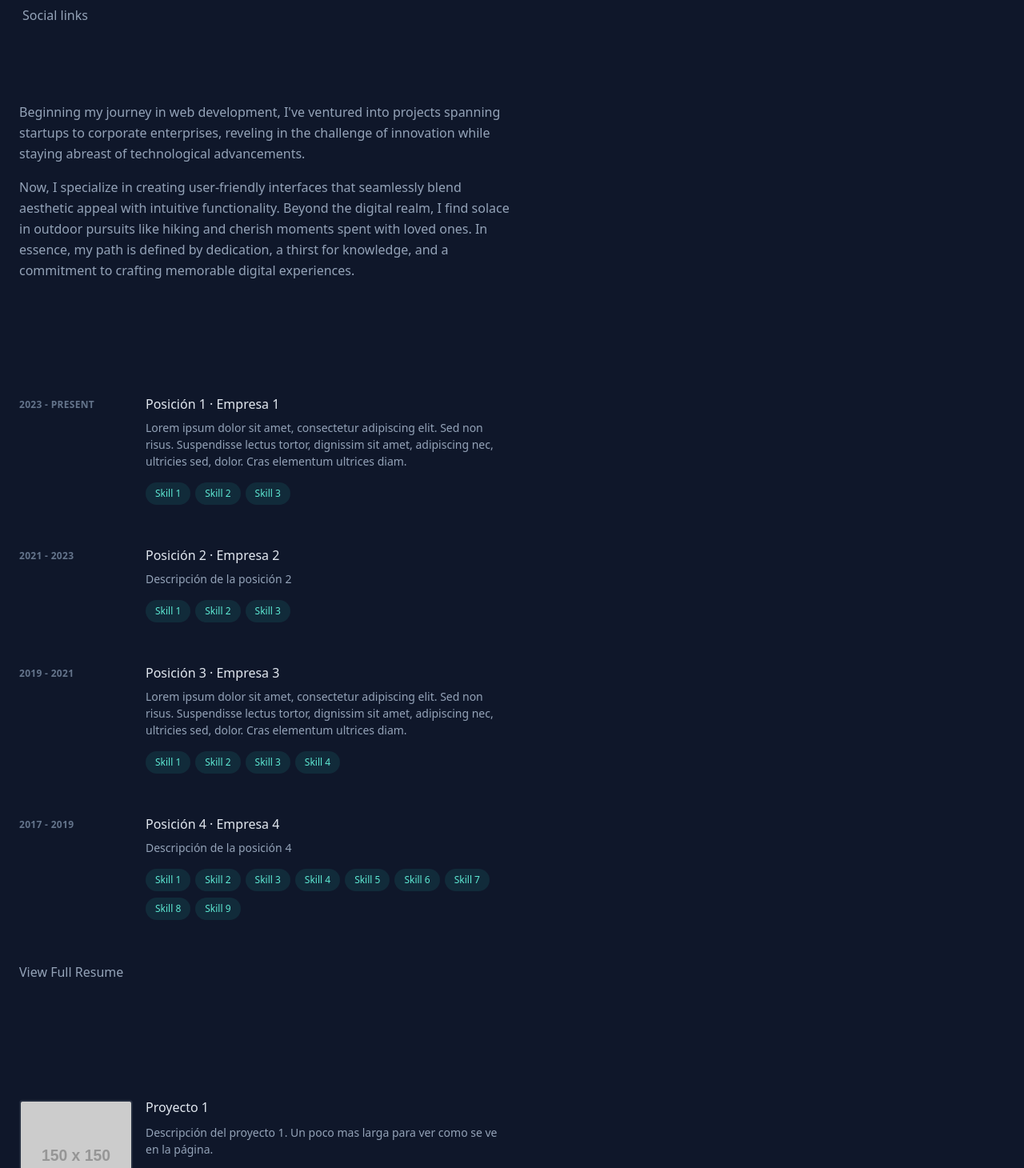
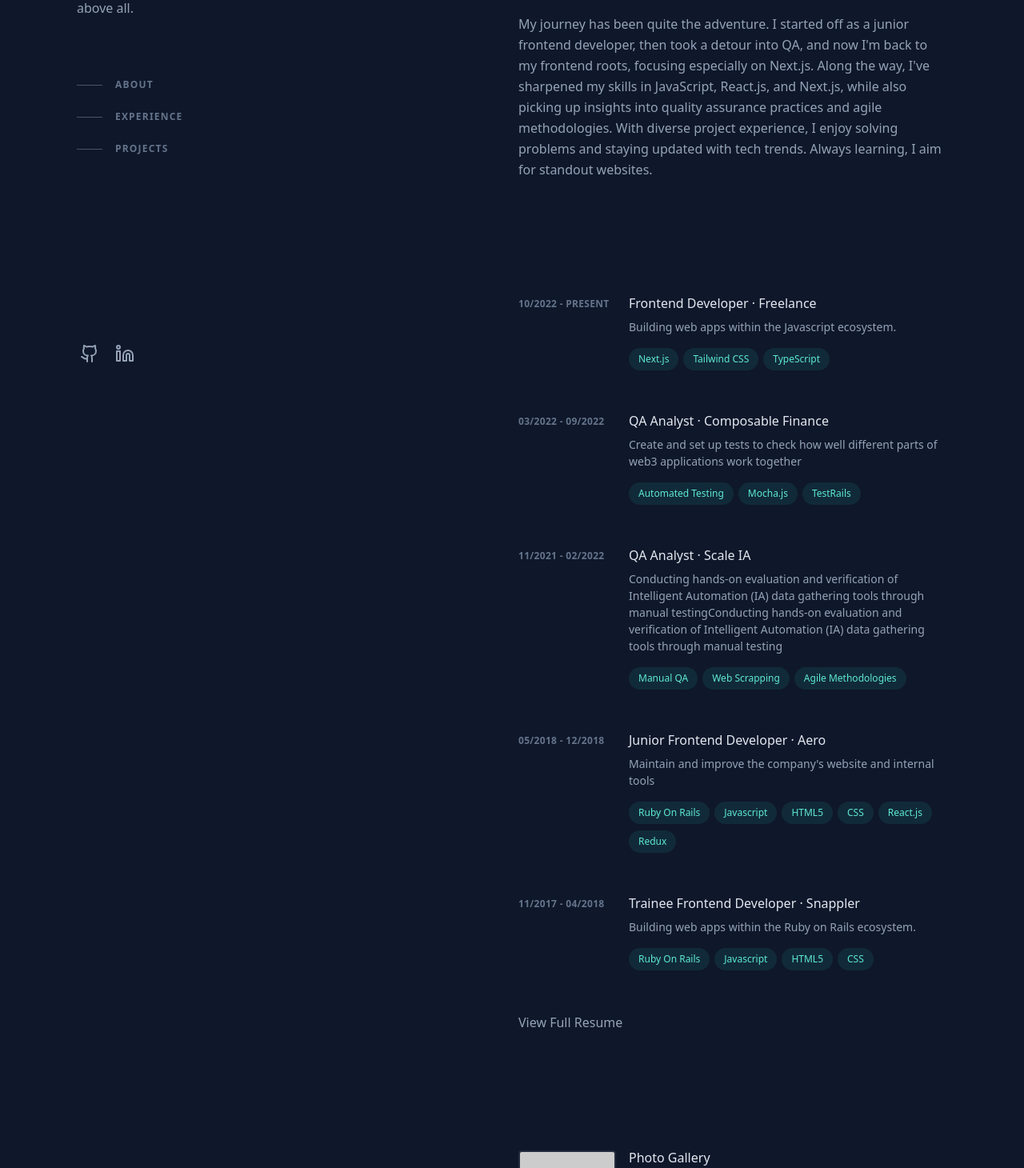
Before and after one commit to Juliansv/Juliansv, a Next.js app: page / in a window 1280 px wide. Shown: the part 250-1710 px from the top of the page at 80% size. Built offline with nearby package versions, Linux system fonts and the light colour scheme.

Commit message:
Finish css styles. Add info to json

```diff
--- a/app/data.json
+++ b/app/data.json
@@ -1,69 +1,80 @@
 {
   "experience": [
     {
-      "period": "2023 - PRESENT",
-      "position": "Posición 1",
-      "company": "Empresa 1",
-      "description": "Lorem ipsum dolor sit amet, consectetur adipiscing elit. Sed non risus. Suspendisse lectus tortor, dignissim sit amet, adipiscing nec, ultricies sed, dolor. Cras elementum ultrices diam.",
-      "skills": ["Skill 1", "Skill 2", "Skill 3"]
+      "period": "10/2022 - PRESENT",
+      "position": "Frontend Developer",
+      "company": "Freelance",
+      "description": "Building web apps within the Javascript ecosystem.",
+      "skills": ["Next.js", "Tailwind CSS", "TypeScript"]
     },
     {
-      "period": "2021 - 2023",
-      "position": "Posición 2",
-      "company": "Empresa 2",
-      "description": "Descripción de la posición 2",
-      "skills": ["Skill 1", "Skill 2", "Skill 3"]
+      "period": "03/2022 - 09/2022",
+      "position": "QA Analyst",
+      "company": "Composable Finance",
+      "description": "Create and set up tests to check how well different parts of web3 applications work together",
+      "skills": ["Automated Testing", "Mocha.js", "TestRails"]
     },
     {
-      "period": "2019 - 2021",
-      "position": "Posición 3",
-      "company": "Empresa 3",
-      "description": "Lorem ipsum dolor sit amet, consectetur adipiscing elit. Sed non risus. Suspendisse lectus tortor, dignissim sit amet, adipiscing nec, ultricies sed, dolor. Cras elementum ultrices diam.",
-      "skills": ["Skill 1", "Skill 2", "Skill 3", "Skill 4"]
+      "period": "11/2021 - 02/2022",
+      "position": "QA Analyst",
+      "company": "Scale IA",
+      "description": "Conducting hands-on evaluation and verification of Intelligent Automation (IA) data gathering tools through manual testingConducting hands-on evaluation and verification of Intelligent Automation (IA) data gathering tools through manual testing",
+      "skills": ["Manual QA", "Web Scrapping", "Agile Methodologies"]
     },
     {
-      "period": "2017 - 2019",
-      "position": "Posición 4",
-      "company": "Empresa 4",
-      "description": "Descripción de la posición 4",
+      "period": "05/2018 - 12/2018",
+      "position": "Junior Frontend Developer",
+      "company": "Aero",
+      "description": "Maintain and improve the company's website and internal tools",
       "skills": [
-        "Skill 1",
-        "Skill 2",
-        "Skill 3",
-        "Skill 4",
-        "Skill 5",
-        "Skill 6",
-        "Skill 7",
-        "Skill 8",
-        "Skill 9"
+        "Ruby On Rails",
+        "Javascript",
+        "HTML5",
+        "CSS",
+        "React.js",
+        "Redux"
+      ]
+    },
+    {
+      "period": "11/2017 - 04/2018",
+      "position": "Trainee Frontend Developer",
+      "company": "Snappler",
+      "description": "Building web apps within the Ruby on Rails ecosystem.",
+      "skills": [
+        "Ruby On Rails",
+        "Javascript",
+        "HTML5",
+        "CSS"
       ]
     }
   ],
   "projects": [
     {
-      "title": "Proyecto 1",
-      "description": "Descripción del proyecto 1. Un poco mas larga para ver como se ve en la página.",
+      "title": "Photo Gallery",
+      "description": "This is a photo gallery that I build for a photographer. It's a simple website that showcases his work. Uses Contentful for the media management. It's built with Next.js and Tailwind CSS. Hosted on Vercel.",
       "image": "https://via.placeholder.com/150",
-      "url": "/"
+      "stack": ["Next.js", "Contentful", "Typescript", "Tailwind CSS"],
+      "url": "https://photo-gallery-mati.vercel.app/"
     },
     {
-      "title": "Proyecto 2",
-      "description": "Lorem ipsum dolor sit amet, consectetur adipiscing elit. Sed non risus. Suspendisse lectus tortor, dignissim sit amet, adipiscing nec, ultricies sed, dolor. Cras elementum ultrices diam.",
+      "title": "News Website",
+      "description": "A news website focusing on political events in the province of Buenos Aires, Argentina. Built and maintained with Wordpress.",
       "image": "https://via.placeholder.com/150",
-      "stack": ["Stack 1", "Stack 2", "Stack 3"],
-      "url": "/"
+      "stack": ["Wordpress", "Custom Plugins", "CSS"],
+      "url": "https://eltableroinfo.com/"
     },
     {
-      "title": "Proyecto 3",
-      "description": "Lorem ipsum dolor sit amet, consectetur adipiscing elit. Sed non risus. Suspendisse lectus tortor, dignissim sit amet, adipiscing nec, ultricies sed, dolor. Cras elementum ultrices diam.",
+      "title": "Ecommerce Store",
+      "description": "Ecommerce website for a local store. Built with Next.js and Tailwind CSS. Using Zustand for state management.",
       "image": "https://via.placeholder.com/150",
-      "url": "/"
+      "stack": ["Next.js", "Zustand", "Axios"],
+      "url": "https://github.com/Juliansv/ecommerce-store"
     },
     {
-      "title": "Proyecto 4",
-      "description": "Descripción del proyecto 4",
+      "title": "Portfolio V1",
+      "description": "First attempt for portfolio website.",
       "image": "https://via.placeholder.com/150",
-      "stack": ["Stack 1", "Stack 2", "Stack 3", "Stack 4"],
+      "stack": ["Next.js", "Tailwind CSS", "Zod", "Resend"],
       "url": "/"
     }
   ]
--- a/app/page.tsx
+++ b/app/page.tsx
@@ -1,6 +1,7 @@
 import { promises as fs } from "fs";
 import Link from "next/link";
 import Image from "next/image";
+import { Github, Linkedin } from "lucide-react";
 
 interface Job {
   period: string;
@@ -26,8 +27,9 @@ export default async function Page() {
   const projects: Project[] = data.projects;
 
   return (
-    <div className="mx-auto min-h-screen max-w-screen-xl px-6 py-12">
-      <header>
+    <div className="mx-auto min-h-screen max-w-screen-xl px-6 py-12 font-sans md:px-12 md:py-20 lg:px-24 lg:py-0">
+      <div className="lg:flex lg:justify-between lg:gap-4">
+        <header className="lg:sticky lg:top-0 lg:flex lg:max-h-screen lg:w-1/2 lg:flex-col lg:justify-between lg:py-24">
           <div>
             <h1 className="text-4xl font-bold tracking-tight text-slate-200 sm:text-5xl">
               Julian Suarez Vivas
@@ -39,9 +41,57 @@ export default async function Page() {
               I focus on delivering slick, user-friendly apps with precision and
               style, prioritizing user satisfaction above all.
             </p>
+            <nav
+              className="nav hidden lg:block"
+              aria-label="In-page jump links"
+            >
+              <ul className="mt-16 w-max">
+                <li>
+                  <Link href="#About" className="group flex items-center py-3">
+                    <span className="nav-indicator mr-4 h-px w-8 bg-slate-600 transition-all group-hover:w-16 group-hover:bg-slate-200 group-focus-visible:w-16 group-focus-visible:bg-slate-200 motion-reduce:transition-none"></span>
+                    <span className="nav-text text-xs font-bold uppercase tracking-widest text-slate-500 group-hover:text-slate-200 group-focus-visible:text-slate-200">
+                      About
+                    </span>
+                  </Link>
+                </li>
+                <li>
+                  <Link
+                    href="#Experience"
+                    className="group flex items-center py-3"
+                  >
+                    <span className="nav-indicator mr-4 h-px w-8 bg-slate-600 transition-all group-hover:w-16 group-hover:bg-slate-200 group-focus-visible:w-16 group-focus-visible:bg-slate-200 motion-reduce:transition-none"></span>
+                    <span className="nav-text text-xs font-bold uppercase tracking-widest text-slate-500 group-hover:text-slate-200 group-focus-visible:text-slate-200">
+                      Experience
+                    </span>
+                  </Link>
+                </li>
+                <li>
+                  <Link
+                    href="#Projects"
+                    className="group flex items-center py-3"
+                  >
+                    <span className="nav-indicator mr-4 h-px w-8 bg-slate-600 transition-all group-hover:w-16 group-hover:bg-slate-200 group-focus-visible:w-16 group-focus-visible:bg-slate-200 motion-reduce:transition-none"></span>
+                    <span className="nav-text text-xs font-bold uppercase tracking-widest text-slate-500 group-hover:text-slate-200 group-focus-visible:text-slate-200">
+                      Projects
+                    </span>
+                  </Link>
+                </li>
+              </ul>
+            </nav>
+          </div>
           {/* Here it will go the nav links  */}
-        </div>
-        <ul className="ml-1 mt-8 flex items-center">Social links</ul>
+          <ul className="ml-1 mt-8 flex items-center">
+            <li className="mr-5 text-xs shrink-0">
+              <Link href="https://github.com/juliansv">
+                <Github />
+              </Link>
+            </li>
+            <li className="mr-5 text-xs shrink-0">
+              <Link href="https://www.linkedin.com/in/juliansuarezvivas/">
+                <Linkedin />
+              </Link>
+            </li>
+          </ul>
         </header>
         <main className="pt-24 lg:w-1/2 lg:py-24">
           <section
@@ -56,19 +106,25 @@ export default async function Page() {
             </div>
             <div>
               <p className="mb-4">
-              Beginning my journey in web development, I&apos;ve ventured into
-              projects spanning startups to corporate enterprises, reveling in
-              the challenge of innovation while staying abreast of technological
-              advancements.
+                I&apos;ve been involve in web development for a while now,
+                tackling projects for various clients, from small startups to
+                larger corporations. I&apos;m passionate about discovering
+                innovative solutions to challenges and staying in the loop with
+                the latest tech trends. Always hungry for knowledge and eager to
+                explore new territories, my aim is to craft websites that truly
+                stand out.
               </p>
               <p>
                 {" "}
-              Now, I specialize in creating user-friendly interfaces that
-              seamlessly blend aesthetic appeal with intuitive functionality.
-              Beyond the digital realm, I find solace in outdoor pursuits like
-              hiking and cherish moments spent with loved ones. In essence, my
-              path is defined by dedication, a thirst for knowledge, and a
-              commitment to crafting memorable digital experiences.
+                My journey has been quite the adventure. I started off as a
+                junior frontend developer, then took a detour into QA, and now
+                I&apos;m back to my frontend roots, focusing especially on
+                Next.js. Along the way, I&apos;ve sharpened my skills in
+                JavaScript, React.js, and Next.js, while also picking up
+                insights into quality assurance practices and agile
+                methodologies. With diverse project experience, I enjoy solving
+                problems and staying updated with tech trends. Always learning,
+                I aim for standout websites.
               </p>
             </div>
           </section>
@@ -83,9 +139,9 @@ export default async function Page() {
               </h2>
             </div>
             <div>
-            <ol className="group">
-              {experience.map((job) => (
-                <li key={job.position} className="mb-12">
+              <ol className="group/list">
+                {experience.map((job, index) => (
+                  <li key={index} className="mb-12">
                     <div className="group relative grid pb-1 transition-all sm:grid-cols-8 sm:gap-8 md:gap-4 lg:hover:!opacity-100 lg:group-hover/list:opacity-50">
                       <div className="absolute -inset-x-4 -inset-y-4 z-0 hidden rounded-md transition motion-reduce:transition-none lg:-inset-x-6 lg:block lg:group-hover:bg-slate-800/50 lg:group-hover:shadow-[inset_0_1px_0_0_rgba(148,163,184,0.1)] lg:group-hover:drop-shadow-lg"></div>
                       <header className="z-10 mb-2 mt-1 text-xs font-semibold uppercase tracking-wide text-slate-500 sm:col-span-2">
@@ -99,8 +155,8 @@ export default async function Page() {
                           {job.description}
                         </p>
                         <ul className="mt-2 flex flex-wrap">
-                        {job.skills.map((skill) => (
-                          <li key={skill} className="mr-1.5 mt-2">
+                          {job.skills.map((skill, index) => (
+                            <li key={index} className="mr-1.5 mt-2">
                               <div className="flex items-center rounded-full bg-teal-400/10 px-3 py-1 text-xs font-medium leading-5 text-teal-300 ">
                                 {skill}
                               </div>
@@ -126,19 +182,35 @@ export default async function Page() {
               </h2>
             </div>
             <div>
-            <ul>
-              {projects.map((project) => (
-                <li key={project.title} className="mb-12">
+              <ul className="group/list">
+                {projects.map((project, index) => (
+                  <li key={index} className="mb-12">
                     <div className="group relative grid gap-4 pb-1 transition-all sm:grid-cols-8 sm:gap-8 md:gap-4 lg:hover:!opacity-100 lg:group-hover/list:opacity-50">
                       <div className="absolute -inset-x-4 -inset-y-4 z-0 hidden rounded-md transition motion-reduce:transition-none lg:-inset-x-6 lg:block lg:group-hover:bg-slate-800/50 lg:group-hover:shadow-[inset_0_1px_0_0_rgba(148,163,184,0.1)] lg:group-hover:drop-shadow-lg"></div>
                       <div className="z-10 sm:order-2 sm:col-span-6">
                         <h3>
-                        <Link href={project.url} className="inline-flex items-baseline font-medium leading-tight text-slate-200 hover:text-teal-300 focus-visible:text-teal-300  group/link text-base">
+                          <Link
+                            href={project.url}
+                            className="inline-flex items-baseline font-medium leading-tight text-slate-200 hover:text-teal-300 focus-visible:text-teal-300  group/link text-base"
+                          >
                             <span className="absolute -inset-x-4 -inset-y-2.5 hidden rounded md:-inset-x-6 md:-inset-y-4 lg:block"></span>
                             <span>{project.title}</span>
                           </Link>
                         </h3>
-                      <p className="mt-2 text-sm leading-normal">{project.description}</p>
+                        <p className="mt-2 text-sm leading-normal">
+                          {project.description}
+                        </p>
+                        {project.stack && (
+                          <ul className="mt-2 flex flex-wrap">
+                            {project.stack.map((stackName, index) => (
+                              <li key={index} className="mr-1.5 mt-2">
+                                <div className="flex items-center rounded-full bg-teal-400/10 px-3 py-1 text-xs font-medium leading-5 text-teal-300">
+                                  {stackName}
+                                </div>
+                              </li>
+                            ))}
+                          </ul>
+                        )}
                       </div>
                       {/* image */}
                       <Image
@@ -163,5 +235,6 @@ export default async function Page() {
           </footer>
         </main>
       </div>
+    </div>
   );
 }
```
Also changed, not shown: package.json (+6 -5 lines), 1 other file (tests, documents, lock files or other folders). Lines whose indentation alone changed are shown as unchanged.
